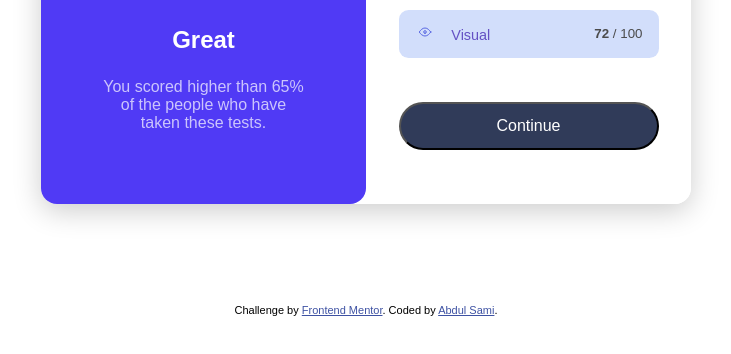
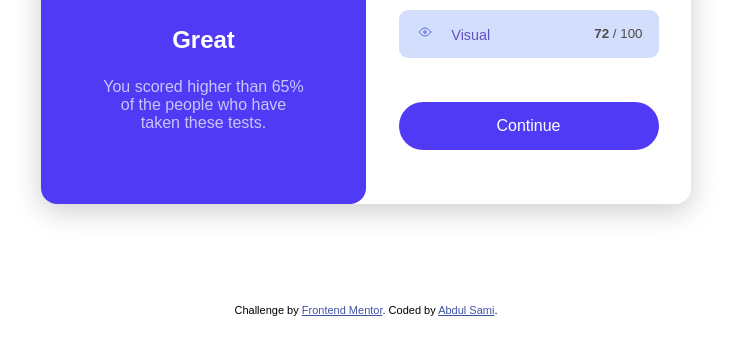
Before and after one commit to abdulsami-1/results-summary-component, a plain HTML site: page index.html in a window 1280 px wide. In both pictures the pointer is over the button "Continue". Shown: the part 376-730 px from the top of the page, without its empty margins (274-1005 px from the left). Drawn offline with Linux system fonts and the light colour scheme; a web font is replaced by a local one.

Commit message:
Update style.css

```diff
--- a/style.css
+++ b/style.css
@@ -135,6 +135,7 @@ button span:last-child {
   width: 100%;
   border-radius: 5rem;
   font-size: 1rem;
+  border: none;
 }
 #btn-s-1 {
   background-color: rgba(200, 2, 183, 0.1);
@@ -173,6 +174,10 @@ button span:last-child {
 #btn-s-4 span:first-child {
   color: rgb(35, 8, 171);
   font-size: 0.9rem;
+}
+.btn-cont button:hover{
+  background-color: #503af5;
+  border: none;
 }
 
 @media screen and (max-width: 768px) {
```
